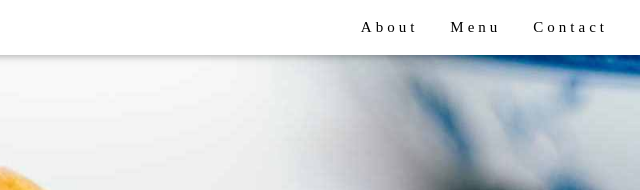
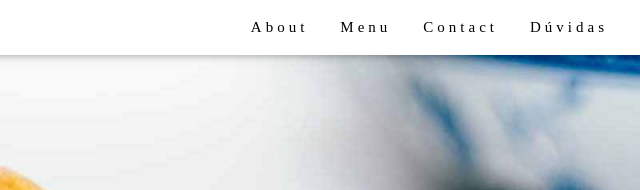
Before and after one commit to Nikolas-Pereira/site-static-html, a plain HTML site: page index.html in a window 1280 px wide. Shown: the top 190 px of the page, 640-1280 px from the left. Drawn offline with nearby package versions, Linux system fonts and the light colour scheme.

Commit message:
adicionado botao duvidas

```diff
--- a/index.html
+++ b/index.html
@@ -24,6 +24,7 @@ h1, h2, h3, h4, h5, h6 {
       <a href="#about" class="w3-bar-item w3-button">About</a>
       <a href="#menu" class="w3-bar-item w3-button">Menu</a>
       <a href="#contact" class="w3-bar-item w3-button">Contact</a>
+      <a href="#contact" class="w3-bar-item w3-button">Dúvidas</a>
     </div>
   </div>
 </div>
```
